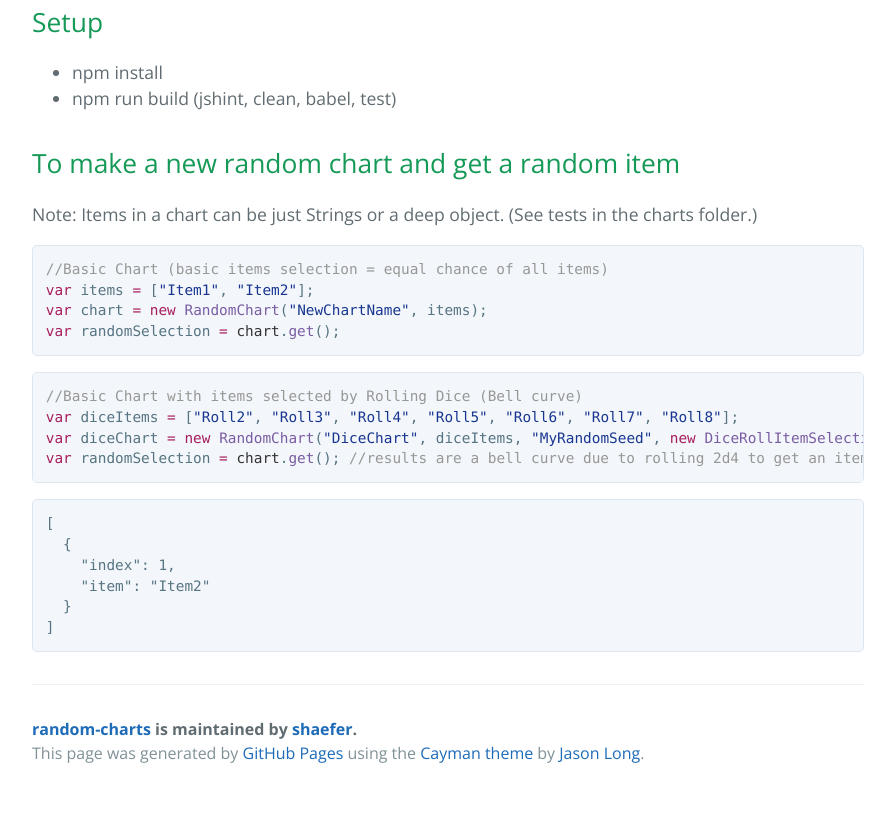
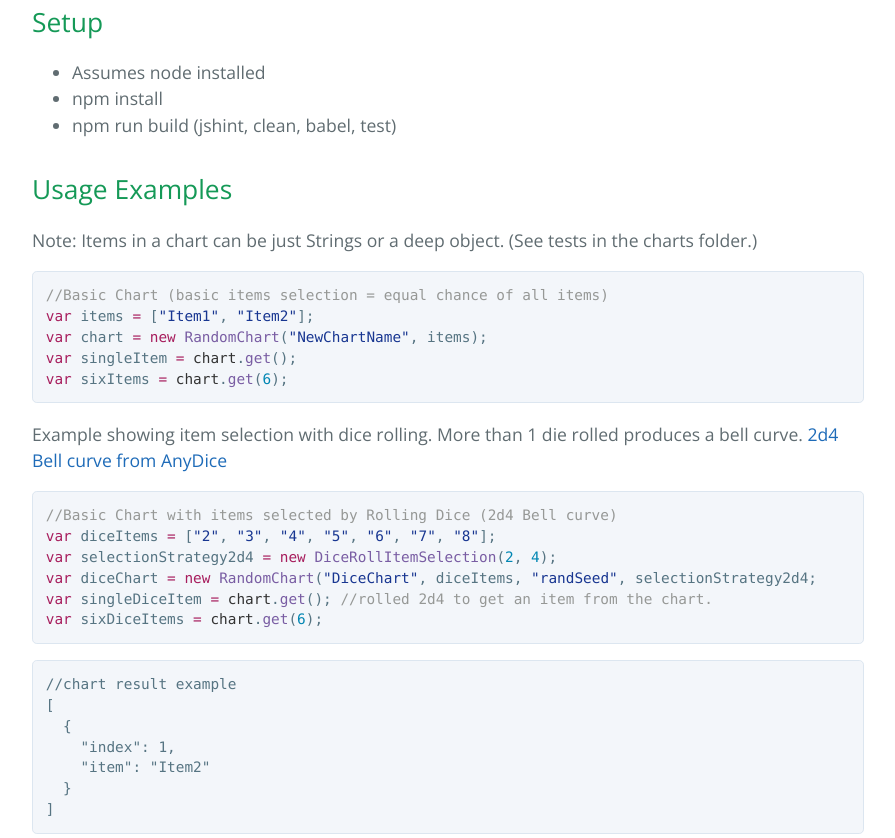
Before and after one commit to shaefer/random-charts, a plain HTML site: page index.html in a window 1280 px wide. Shown: the part 864-1702 px from the top of the page, without its empty margins (192-1087 px from the left). Before the commit the page ends 1661 px from the top, so only its background shows below. Drawn offline with nearby package versions, Linux system fonts and the light colour scheme.

Commit message:
Create gh-pages branch via GitHub

```diff
--- a/index.html
+++ b/index.html
@@ -31,26 +31,33 @@
 <a id="setup" class="anchor" href="#setup" aria-hidden="true"><span aria-hidden="true" class="octicon octicon-link"></span></a>Setup</h2>
 
 <ul>
+<li>Assumes node installed</li>
 <li>npm install</li>
 <li>npm run build (jshint, clean, babel, test)</li>
 </ul>
 
 <h2>
-<a id="to-make-a-new-random-chart-and-get-a-random-item" class="anchor" href="#to-make-a-new-random-chart-and-get-a-random-item" aria-hidden="true"><span aria-hidden="true" class="octicon octicon-link"></span></a>To make a new random chart and get a random item</h2>
+<a id="usage-examples" class="anchor" href="#usage-examples" aria-hidden="true"><span aria-hidden="true" class="octicon octicon-link"></span></a>Usage Examples</h2>
 
 <p>Note: Items in a chart can be just Strings or a deep object. (See tests in the charts folder.)</p>
 
 <div class="highlight highlight-source-js"><pre><span class="pl-c">//Basic Chart (basic items selection = equal chance of all items)</span>
 <span class="pl-k">var</span> items <span class="pl-k">=</span> [<span class="pl-s"><span class="pl-pds">"</span>Item1<span class="pl-pds">"</span></span>, <span class="pl-s"><span class="pl-pds">"</span>Item2<span class="pl-pds">"</span></span>];
 <span class="pl-k">var</span> chart <span class="pl-k">=</span> <span class="pl-k">new</span> <span class="pl-en">RandomChart</span>(<span class="pl-s"><span class="pl-pds">"</span>NewChartName<span class="pl-pds">"</span></span>, items);
-<span class="pl-k">var</span> randomSelection <span class="pl-k">=</span> <span class="pl-smi">chart</span>.<span class="pl-en">get</span>();</pre></div>
+<span class="pl-k">var</span> singleItem <span class="pl-k">=</span> <span class="pl-smi">chart</span>.<span class="pl-en">get</span>();
+<span class="pl-k">var</span> sixItems <span class="pl-k">=</span> <span class="pl-smi">chart</span>.<span class="pl-en">get</span>(<span class="pl-c1">6</span>);</pre></div>
 
-<div class="highlight highlight-source-js"><pre><span class="pl-c">//Basic Chart with items selected by Rolling Dice (Bell curve)</span>
-<span class="pl-k">var</span> diceItems <span class="pl-k">=</span> [<span class="pl-s"><span class="pl-pds">"</span>Roll2<span class="pl-pds">"</span></span>, <span class="pl-s"><span class="pl-pds">"</span>Roll3<span class="pl-pds">"</span></span>, <span class="pl-s"><span class="pl-pds">"</span>Roll4<span class="pl-pds">"</span></span>, <span class="pl-s"><span class="pl-pds">"</span>Roll5<span class="pl-pds">"</span></span>, <span class="pl-s"><span class="pl-pds">"</span>Roll6<span class="pl-pds">"</span></span>, <span class="pl-s"><span class="pl-pds">"</span>Roll7<span class="pl-pds">"</span></span>, <span class="pl-s"><span class="pl-pds">"</span>Roll8<span class="pl-pds">"</span></span>];
-<span class="pl-k">var</span> diceChart <span class="pl-k">=</span> <span class="pl-k">new</span> <span class="pl-en">RandomChart</span>(<span class="pl-s"><span class="pl-pds">"</span>DiceChart<span class="pl-pds">"</span></span>, diceItems, <span class="pl-s"><span class="pl-pds">"</span>MyRandomSeed<span class="pl-pds">"</span></span>, <span class="pl-k">new</span> <span class="pl-en">DiceRollItemSelection</span>(<span class="pl-c1">2</span>, <span class="pl-c1">4</span>);
-<span class="pl-k">var</span> randomSelection <span class="pl-k">=</span> <span class="pl-smi">chart</span>.<span class="pl-en">get</span>(); <span class="pl-c">//results are a bell curve due to rolling 2d4 to get an item from the chart.</span></pre></div>
+<p>Example showing item selection with dice rolling. More than 1 die rolled produces a bell curve. <a href="http://anydice.com/program/4d6">2d4 Bell curve from AnyDice</a></p>
 
-<pre><code>[
+<div class="highlight highlight-source-js"><pre><span class="pl-c">//Basic Chart with items selected by Rolling Dice (2d4 Bell curve)</span>
+<span class="pl-k">var</span> diceItems <span class="pl-k">=</span> [<span class="pl-s"><span class="pl-pds">"</span>2<span class="pl-pds">"</span></span>, <span class="pl-s"><span class="pl-pds">"</span>3<span class="pl-pds">"</span></span>, <span class="pl-s"><span class="pl-pds">"</span>4<span class="pl-pds">"</span></span>, <span class="pl-s"><span class="pl-pds">"</span>5<span class="pl-pds">"</span></span>, <span class="pl-s"><span class="pl-pds">"</span>6<span class="pl-pds">"</span></span>, <span class="pl-s"><span class="pl-pds">"</span>7<span class="pl-pds">"</span></span>, <span class="pl-s"><span class="pl-pds">"</span>8<span class="pl-pds">"</span></span>];
+<span class="pl-k">var</span> selectionStrategy2d4 <span class="pl-k">=</span> <span class="pl-k">new</span> <span class="pl-en">DiceRollItemSelection</span>(<span class="pl-c1">2</span>, <span class="pl-c1">4</span>);
+<span class="pl-k">var</span> diceChart <span class="pl-k">=</span> <span class="pl-k">new</span> <span class="pl-en">RandomChart</span>(<span class="pl-s"><span class="pl-pds">"</span>DiceChart<span class="pl-pds">"</span></span>, diceItems, <span class="pl-s"><span class="pl-pds">"</span>randSeed<span class="pl-pds">"</span></span>, selectionStrategy2d4;
+<span class="pl-k">var</span> singleDiceItem <span class="pl-k">=</span> <span class="pl-smi">chart</span>.<span class="pl-en">get</span>(); <span class="pl-c">//rolled 2d4 to get an item from the chart.</span>
+<span class="pl-k">var</span> sixDiceItems <span class="pl-k">=</span> <span class="pl-smi">chart</span>.<span class="pl-en">get</span>(<span class="pl-c1">6</span>);</pre></div>
+
+<pre><code>//chart result example
+[
   {
     "index": 1,
     "item": "Item2"
```
Also changed, not shown: params.json (+1 -1 lines).
